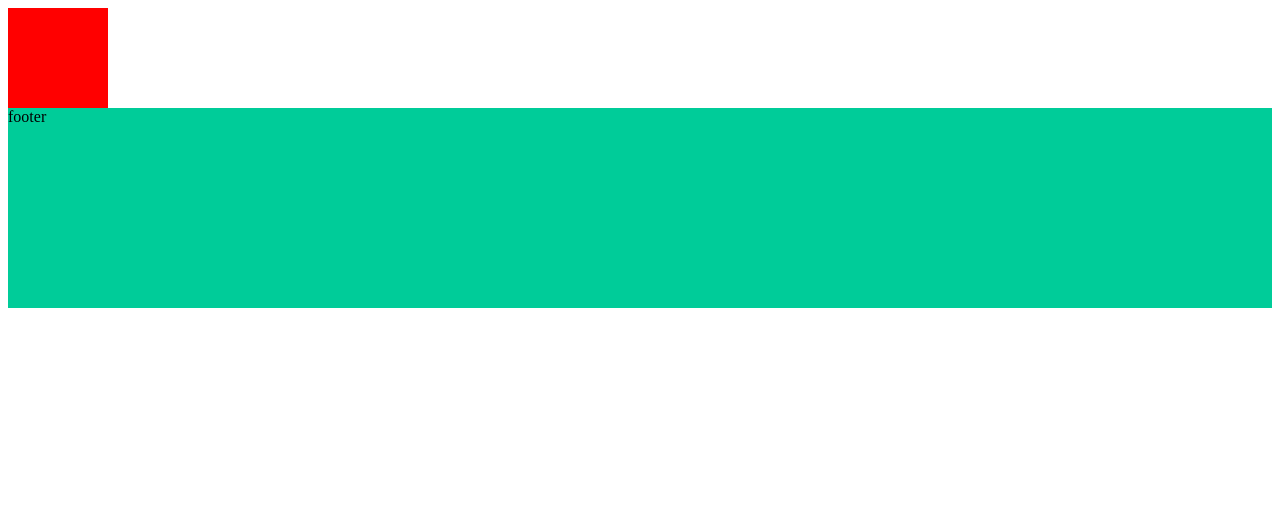
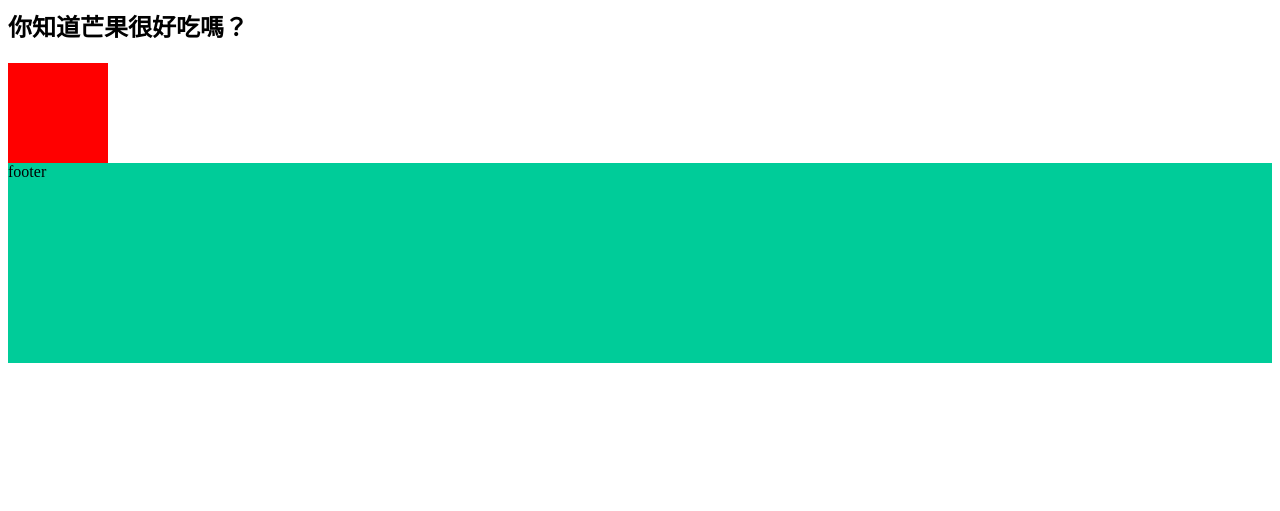
Before and after one commit to Hamajibashi/gulptest, a plain HTML site: page index.html in a window 1280 px wide. Shown: the part 289-800 px from the top of the page. Drawn offline with Linux system fonts and the light colour scheme.

Commit message:
Update 2022-07-18T19:18:01.741Z

```diff
--- a/index.html
+++ b/index.html
@@ -18,6 +18,9 @@
 <h1>
   這是一段話，ㄏㄏ
 </h1>
+<h2>
+  你知道芒果很好吃嗎？
+</h2>
 
 <div class="box"></div>
 
```
